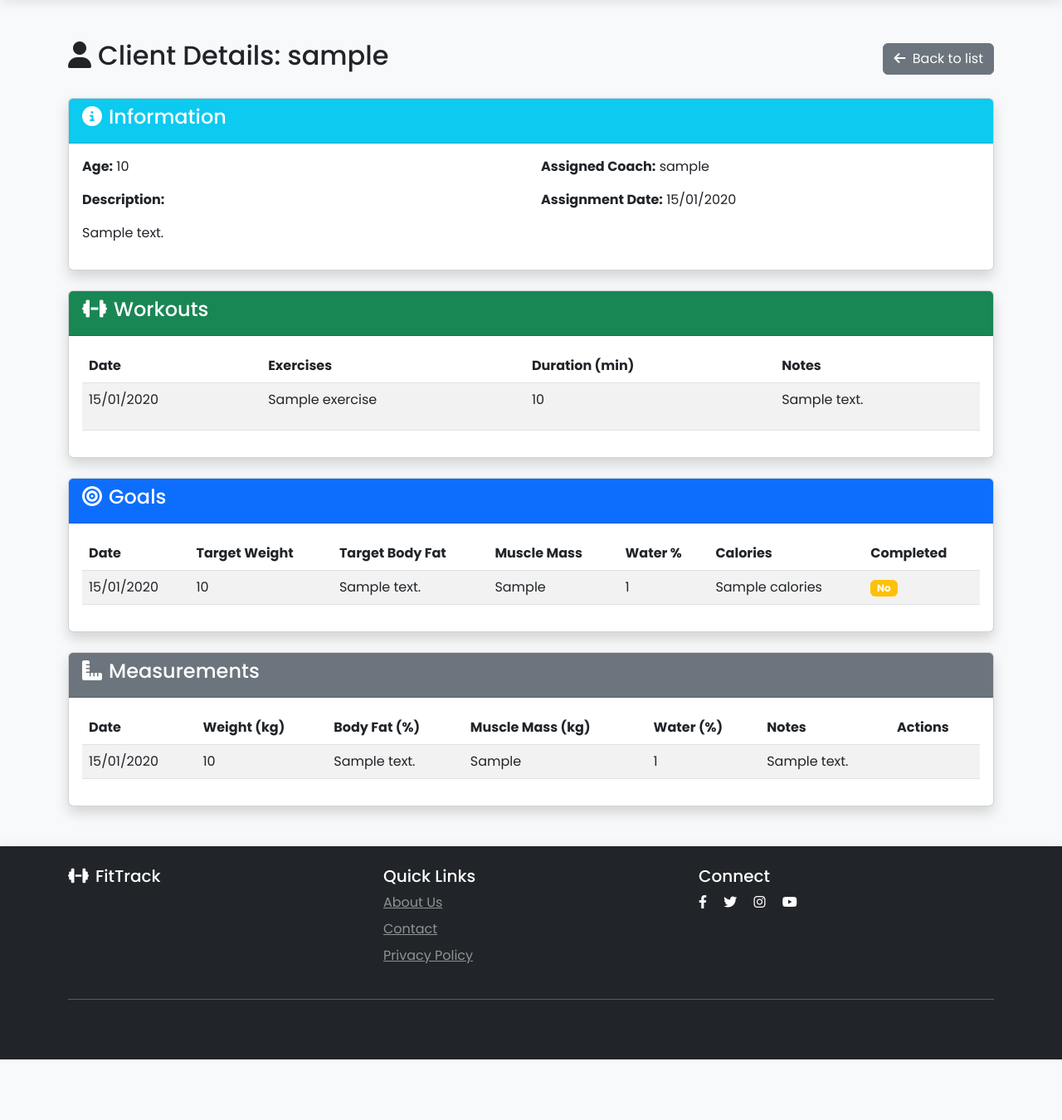
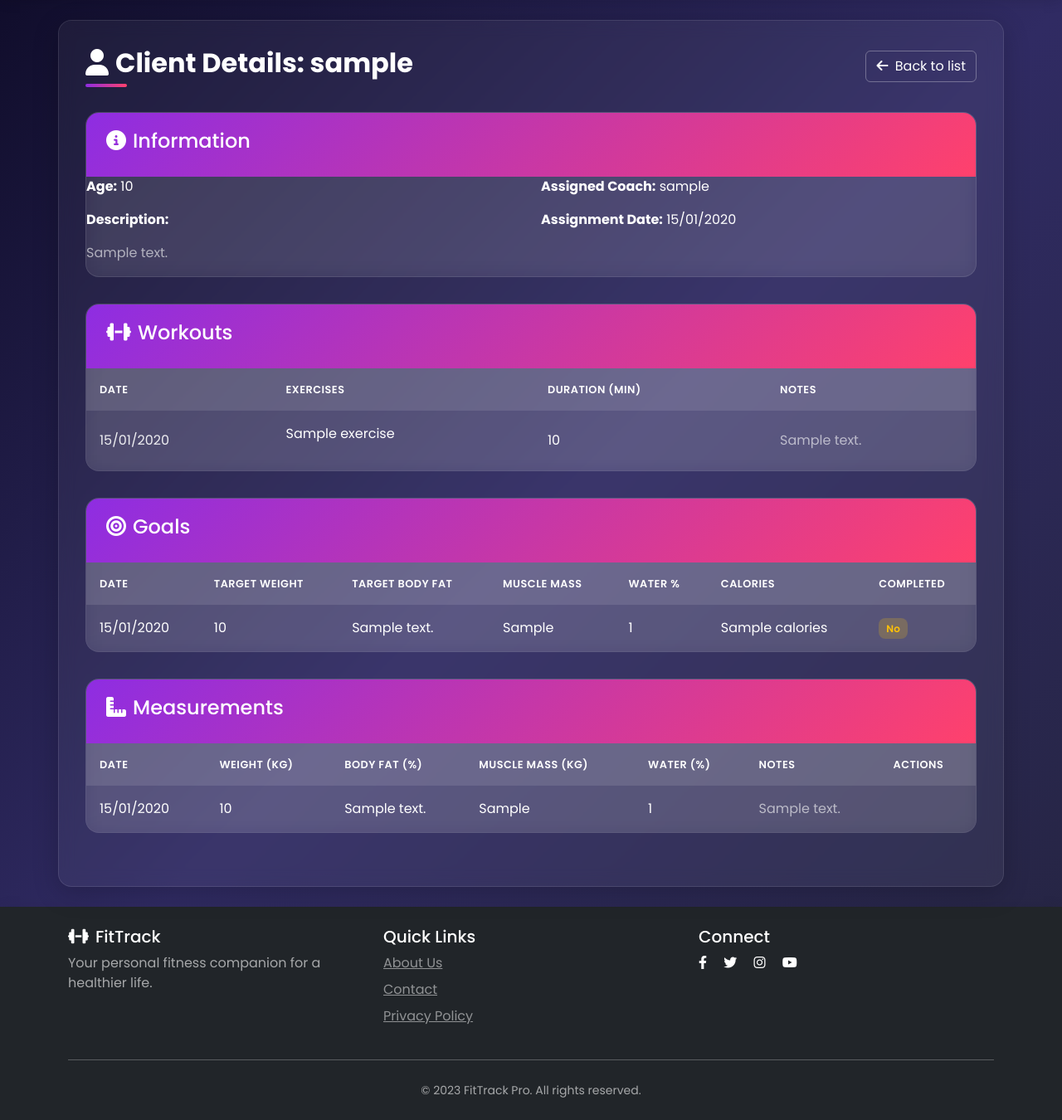
Before and after one commit to VivianiGabriele/FitTrack, a Django app: template templates/users/coach/client_detail.html in a window 1280 px wide. Shown: the part 56-1406 px from the top of the page at 83% size. Before the commit the page ends 1333 px from the top, so only its background shows below. Run offline with Django 5.2, Linux system fonts and the light colour scheme; the template is opened without the code that fills it: most values are stand-ins (such as "Sample title", 1, 10 or a date in 2020).

Commit message:
Update client_detail.html

```diff
--- a/templates/users/coach/client_detail.html
+++ b/templates/users/coach/client_detail.html
@@ -1,45 +1,239 @@
 {% extends "base.html" %}
+{% block extra_css %}
+<style>
+    /* Modern background with gradient */
+    body {
+        background: linear-gradient(135deg, #0f0c29 0%, #302b63 50%, #24243e 100%);
+        min-height: 100vh;
+        color: #f8f9fa;
+    }
 
+    /* Main container */
+    .client-container {
+        background: rgba(255, 255, 255, 0.05);
+        backdrop-filter: blur(10px);
+        border-radius: 16px;
+        padding: 2rem;
+        margin: 2rem auto;
+        box-shadow: 0 8px 32px rgba(0, 0, 0, 0.2);
+        border: 1px solid rgba(255, 255, 255, 0.1);
+    }
+
+    /* Section header */
+    .section-header {
+        margin-bottom: 2rem;
+        position: relative;
+    }
+
+    .section-header h2 {
+        color: white;
+        font-weight: 700;
+        position: relative;
+        display: inline-block;
+    }
+
+    .section-header h2:after {
+        content: '';
+        position: absolute;
+        left: 0;
+        bottom: -10px;
+        width: 50px;
+        height: 4px;
+        background: linear-gradient(90deg, #8E2DE2 0%, #FF416C 100%);
+        border-radius: 2px;
+    }
+
+    /* Modern cards */
+    .modern-card {
+        background: rgba(255, 255, 255, 0.08);
+        backdrop-filter: blur(12px);
+        border-radius: 16px;
+        border: 1px solid rgba(255, 255, 255, 0.1);
+        transition: all 0.3s ease;
+        overflow: hidden;
+        margin-bottom: 2rem;
+    }
+
+    .modern-card:hover {
+        transform: translateY(-5px);
+        box-shadow: 0 15px 30px rgba(0, 0, 0, 0.3);
+    }
+
+    /* Card header with gradient */
+    .card-header-modern {
+        background: linear-gradient(135deg, #8E2DE2 0%, #FF416C 100%);
+        color: white;
+        padding: 1.25rem 1.5rem;
+        border-bottom: none;
+    }
+
+    /* Readable tables */
+    .modern-table {
+        width: 100%;
+        background: rgba(255, 255, 255, 0.05);
+        border-collapse: separate;
+        border-spacing: 0;
+        border-radius: 0 0 12px 12px;
+        overflow: hidden;
+    }
+
+    .modern-table th {
+        background: rgba(255, 255, 255, 0.1);
+        color: white;
+        font-weight: 600;
+        padding: 1rem;
+        text-transform: uppercase;
+        font-size: 0.8rem;
+        letter-spacing: 0.5px;
+    }
+
+    .modern-table td {
+        padding: 1rem;
+        border-bottom: 1px solid rgba(255, 255, 255, 0.05);
+        color: rgba(255, 255, 255, 0.9);
+        vertical-align: middle;
+    }
+
+    .modern-table tr:last-child td {
+        border-bottom: none;
+    }
+
+    .modern-table tr:hover td {
+        background: rgba(255, 255, 255, 0.03);
+    }
+
+    /* Modern buttons */
+    .btn-modern {
+        background: linear-gradient(135deg, #8E2DE2 0%, #FF416C 100%);
+        border: none;
+        color: white;
+        font-weight: 600;
+        padding: 0.5rem 1.25rem;
+        border-radius: 8px;
+        transition: all 0.3s ease;
+        box-shadow: 0 4px 15px rgba(142, 45, 226, 0.3);
+    }
+
+    .btn-modern:hover {
+        transform: translateY(-2px);
+        box-shadow: 0 8px 25px rgba(142, 45, 226, 0.4);
+        color: white;
+    }
+
+    .btn-outline-modern {
+        border: 1px solid rgba(255, 255, 255, 0.3);
+        color: white;
+        background: transparent;
+    }
+
+    .btn-outline-modern:hover {
+        background: rgba(255, 255, 255, 0.1);
+        color: white;
+    }
+
+    /* Alert styling */
+    .alert-modern {
+        background: rgba(255, 193, 7, 0.1);
+        border: 1px solid rgba(255, 193, 7, 0.2);
+        color: rgba(255, 255, 255, 0.8);
+        border-radius: 8px;
+    }
+
+    /* Comment section */
+    .comment-section {
+        background: rgba(255, 255, 255, 0.05);
+        border-radius: 12px;
+        padding: 1.5rem;
+        border-left: 4px solid #8E2DE2;
+    }
+
+    .comment-item {
+        background: rgba(255, 255, 255, 0.08);
+        border-radius: 8px;
+        padding: 1rem;
+        margin-bottom: 1rem;
+        border-left: 3px solid #FF416C;
+    }
+
+    .comment-item-private {
+        border-left-color: #8E2DE2;
+        background: rgba(142, 45, 226, 0.08);
+    }
+
+    /* Badge styling */
+    .badge-modern {
+        font-size: 0.75rem;
+        padding: 0.35em 0.75em;
+        border-radius: 8px;
+        font-weight: 600;
+    }
+
+    .badge-success {
+        background: rgba(40, 167, 69, 0.2);
+        color: #28a745;
+    }
+
+    .badge-warning {
+        background: rgba(255, 193, 7, 0.2);
+        color: #ffc107;
+    }
+
+    /* Text colors */
+    .text-muted {
+        color: rgba(255, 255, 255, 0.6) !important;
+    }
+
+    /* Responsive */
+    @media (max-width: 768px) {
+        .client-container {
+            padding: 1rem;
+        }
+    }
+</style>
+{% endblock %}
 {% block content %}
-    <div class="container my-5">
-        <div class="d-flex justify-content-between align-items-center mb-4">
+<div class="client-container container my-4">
+    <!-- Header section -->
+    <div class="section-header">
+        <div class="d-flex justify-content-between align-items-center flex-wrap">
             <h2>
                 <i class="fas fa-user me-2"></i>Client Details: {{ client.username }}
             </h2>
-            <a href="{% url 'coach_dashboard' %}" class="btn btn-secondary">
+            <a href="{% url 'coach_dashboard' %}" class="btn btn-outline-modern">
                 <i class="fas fa-arrow-left me-1"></i> Back to list
             </a>
         </div>
+    </div>
 
     <!-- Client Information Section -->
-        <div class="card shadow mb-4">
-            <div class="card-header bg-info text-white">
+    <div class="modern-card animate-fade-in">
+        <div class="card-header-modern">
             <h4><i class="fas fa-info-circle me-2"></i>Information</h4>
         </div>
         <div class="card-body">
             <div class="row">
                 <div class="col-md-6">
-                        <p><strong>Age:</strong> {{ client.age }}</p>
-                        <p><strong>Description:</strong></p>
-                        <p>{{ client.description }}</p>
+                    <p class="text-white"><strong>Age:</strong> {{ client.age }}</p>
+                    <p class="text-white"><strong>Description:</strong></p>
+                    <p class="text-muted">{{ client.description }}</p>
                 </div>
                 <div class="col-md-6">
-                        <p><strong>Assigned Coach:</strong> {{ assignment.coach.username }}</p>
-                        <p><strong>Assignment Date:</strong> {{ assignment.date_assigned|date:"d/m/Y" }}</p>
+                    <p class="text-white"><strong>Assigned Coach:</strong> {{ assignment.coach.username }}</p>
+                    <p class="text-white"><strong>Assignment Date:</strong> {{ assignment.date_assigned|date:"d/m/Y" }}</p>
                 </div>
             </div>
         </div>
     </div>
 
     <!-- Workouts Section -->
-        <div class="card shadow mb-4">
-            <div class="card-header bg-success text-white">
+    <div class="modern-card animate-fade-in" style="animation-delay: 0.1s;">
+        <div class="card-header-modern">
             <h4><i class="fas fa-dumbbell me-2"></i>Workouts</h4>
         </div>
-            <div class="card-body">
+        <div class="card-body p-0">
             {% if workouts %}
                 <div class="table-responsive">
-                        <table class="table table-striped">
+                    <table class="modern-table">
                         <thead>
                         <tr>
                             <th>Date</th>
@@ -55,34 +249,34 @@
                                 <td>
                                     <ul class="list-unstyled">
                                         {% for exercise in workout.exercises.split %}
-                                                <li>{{ exercise }}</li>
+                                            <li class="text-white">{{ exercise }}</li>
                                         {% endfor %}
                                     </ul>
                                 </td>
-                                    <td>{{ workout.duration }}</td>
-                                    <td>{{ workout.notes|default:"-" }}</td>
+                                <td class="text-white">{{ workout.duration }}</td>
+                                <td class="text-muted">{{ workout.notes|default:"-" }}</td>
                             </tr>
                         {% endfor %}
                         </tbody>
                     </table>
                 </div>
             {% else %}
-                    <div class="alert alert-warning">
-                        No workouts recorded for this client.
+                <div class="alert alert-modern m-3">
+                    <i class="fas fa-exclamation-circle me-2"></i>No workouts recorded for this client.
                 </div>
             {% endif %}
         </div>
     </div>
 
     <!-- Goals Section -->
-        <div class="card shadow mb-4">
-            <div class="card-header bg-primary text-white">
+    <div class="modern-card animate-fade-in" style="animation-delay: 0.2s;">
+        <div class="card-header-modern">
             <h4><i class="fas fa-bullseye me-2"></i>Goals</h4>
         </div>
-            <div class="card-body">
+        <div class="card-body p-0">
             {% if goals %}
                 <div class="table-responsive">
-                        <table class="table table-striped">
+                    <table class="modern-table">
                         <thead>
                         <tr>
                             <th>Date</th>
@@ -97,17 +291,17 @@
                         <tbody>
                         {% for goal in goals %}
                             <tr>
-                                    <td>{{ goal.date|date:"d/m/Y" }}</td>
-                                    <td>{{ goal.weight|default:"-" }}</td>
-                                    <td>{{ goal.body_fat|default:"-" }}</td>
-                                    <td>{{ goal.muscle_mass|default:"-" }}</td>
-                                    <td>{{ goal.water_percentage|default:"-" }}</td>
-                                    <td>{{ goal.calories|default:"-" }}</td>
+                                <td class="text-white">{{ goal.date|date:"d/m/Y" }}</td>
+                                <td class="text-white">{{ goal.weight|default:"-" }}</td>
+                                <td class="text-white">{{ goal.body_fat|default:"-" }}</td>
+                                <td class="text-white">{{ goal.muscle_mass|default:"-" }}</td>
+                                <td class="text-white">{{ goal.water_percentage|default:"-" }}</td>
+                                <td class="text-white">{{ goal.calories|default:"-" }}</td>
                                 <td>
                                     {% if goal.is_completed %}
-                                            <span class="badge bg-success">Yes</span>
+                                        <span class="badge-modern badge-success">Yes</span>
                                     {% else %}
-                                            <span class="badge bg-warning">No</span>
+                                        <span class="badge-modern badge-warning">No</span>
                                     {% endif %}
                                 </td>
                             </tr>
@@ -116,22 +310,22 @@
                     </table>
                 </div>
             {% else %}
-                    <div class="alert alert-warning">
-                        No goals recorded for this client.
+                <div class="alert alert-modern m-3">
+                    <i class="fas fa-exclamation-circle me-2"></i>No goals recorded for this client.
                 </div>
             {% endif %}
         </div>
     </div>
 
     <!-- Measurements Section -->
-        <div class="card shadow mb-4">
-            <div class="card-header bg-secondary text-white">
+    <div class="modern-card animate-fade-in" style="animation-delay: 0.3s;">
+        <div class="card-header-modern">
             <h4><i class="fas fa-ruler-combined me-2"></i>Measurements</h4>
         </div>
-            <div class="card-body">
+        <div class="card-body p-0">
             {% if measurements %}
                 <div class="table-responsive">
-                        <table class="table table-striped">
+                    <table class="modern-table">
                         <thead>
                         <tr>
                             <th>Date</th>
@@ -146,15 +340,15 @@
                         <tbody>
                         {% for m in measurements %}
                             <tr>
-                                    <td>{{ m.date|date:"d/m/Y" }}</td>
-                                    <td>{{ m.weight|default:"-" }}</td>
-                                    <td>{{ m.body_fat|default:"-" }}</td>
-                                    <td>{{ m.muscle_mass|default:"-" }}</td>
-                                    <td>{{ m.water_percentage|default:"-" }}</td>
-                                    <td>{{ m.notes|default:"-" }}</td>
+                                <td class="text-white">{{ m.date|date:"d/m/Y" }}</td>
+                                <td class="text-white">{{ m.weight|default:"-" }}</td>
+                                <td class="text-white">{{ m.body_fat|default:"-" }}</td>
+                                <td class="text-white">{{ m.muscle_mass|default:"-" }}</td>
+                                <td class="text-white">{{ m.water_percentage|default:"-" }}</td>
+                                <td class="text-muted">{{ m.notes|default:"-" }}</td>
                                 <td>
-                                        {% if request.user.is_coach %}
-                                            <button class="btn btn-sm btn-primary" data-bs-toggle="collapse"
+                                    {% if request.user == assignment.coach %}
+                                        <button class="btn btn-sm btn-modern" data-bs-toggle="collapse"
                                                 data-bs-target="#commentForm{{ m.id }}">
                                             <i class="fas fa-comment me-1"></i> Comment
                                         </button>
@@ -162,61 +356,62 @@
                                 </td>
                             </tr>
                             <!-- Comment Form Row -->
-                                {% if request.user.is_coach %}
+                            {% if request.user == assignment.coach %}
                                 <tr class="collapse" id="commentForm{{ m.id }}">
                                     <td colspan="7">
-                                            <div class="p-3 bg-light">
-                                                <h6>Add Comment</h6>
+                                        <div class="comment-section p-3">
+                                            <h6 class="text-white">Add Comment</h6>
                                             <form method="post" action="{% url 'add_measurement_comment' m.id %}">
                                                 {% csrf_token %}
                                                 <div class="mb-3">
                                                     <textarea name="comment" class="form-control" rows="3"
+                                                              style="background: rgba(255, 255, 255, 0.1); color: white; border: 1px solid rgba(255, 255, 255, 0.2);"
                                                               placeholder="Enter your comment..." required></textarea>
                                                 </div>
                                                 <div class="form-check mb-3">
                                                     <input type="checkbox" name="is_private" id="private{{ m.id }}"
-                                                               class="form-check-input">
-                                                        <label for="private{{ m.id }}" class="form-check-label">
+                                                           class="form-check-input" style="background: rgba(255, 255, 255, 0.1);">
+                                                    <label for="private{{ m.id }}" class="form-check-label text-muted">
                                                         Private comment (visible only to coaches)
                                                     </label>
                                                 </div>
-                                                    <button type="submit" class="btn btn-success btn-sm">
+                                                <button type="submit" class="btn btn-sm btn-modern">
                                                     <i class="fas fa-paper-plane me-1"></i> Submit
                                                 </button>
                                             </form>
 
                                             <!-- Existing Comments -->
+                                            {% if m.progress_report %}
                                                 {% with m.progress_report.comments.all as comments %}
                                                     {% if comments %}
                                                         <div class="mt-3">
-                                                            <h6>Previous Comments</h6>
+                                                            <h6 class="text-white">Previous Comments</h6>
                                                             {% for comment in comments %}
-                                                                <div class="card mb-2 {% if comment.is_private %}bg-light{% endif %}">
-                                                                    <div class="card-body">
+                                                                <div class="comment-item {% if comment.is_private %}comment-item-private{% endif %}">
                                                                     <div class="d-flex justify-content-between">
-                                                                            <strong>{{ comment.coach.username }}</strong>
-                                                                            <small>{{ comment.created_at|date:"d/m/Y H:i" }}</small>
+                                                                        <strong class="text-white">{{ comment.coach.username }}</strong>
+                                                                        <small class="text-muted">{{ comment.created_at|date:"d/m/Y H:i" }}</small>
                                                                     </div>
-                                                                        <p>{{ comment.comment }}</p>
+                                                                    <p class="text-muted mb-1">{{ comment.comment }}</p>
                                                                     {% if comment.is_private %}
-                                                                            <span class="badge bg-warning text-dark">
-                                                        <i class="fas fa-lock"></i> Private
+                                                                        <span class="badge-modern" style="background: rgba(142, 45, 226, 0.2); color: #8E2DE2;">
+                                                                            <i class="fas fa-lock me-1"></i> Private
                                                                         </span>
                                                                     {% endif %}
                                                                     {% if comment.coach == request.user %}
                                                                         <div class="mt-2">
                                                                             <a href="{% url 'delete_progress_comment' comment.pk %}"
-                                                                                   class="btn btn-sm btn-outline-danger">
+                                                                               class="btn btn-sm btn-outline-modern">
                                                                                 <i class="fas fa-trash me-1"></i> Delete
                                                                             </a>
                                                                         </div>
                                                                     {% endif %}
                                                                 </div>
-                                                                </div>
                                                             {% endfor %}
                                                         </div>
                                                     {% endif %}
                                                 {% endwith %}
+                                            {% endif %}
                                         </div>
                                     </td>
                                 </tr>
@@ -226,13 +421,29 @@
                     </table>
                 </div>
             {% else %}
-                    <div class="alert alert-warning">
-                        No measurements recorded for this client.
+                <div class="alert alert-modern m-3">
+                    <i class="fas fa-exclamation-circle me-2"></i>No measurements recorded for this client.
                 </div>
             {% endif %}
         </div>
     </div>
+</div>
 
-
-    </div>
+{% block extra_js %}
+<script>
+    document.addEventListener('DOMContentLoaded', function() {
+        // Add animations to cards
+        const cards = document.querySelectorAll('.modern-card');
+        cards.forEach((card, index) => {
+            card.style.opacity = '0';
+            card.style.transform = 'translateY(20px)';
+            setTimeout(() => {
+                card.style.transition = 'all 0.6s ease-out';
+                card.style.opacity = '1';
+                card.style.transform = 'translateY(0)';
+            }, 150 * index);
+        });
+    });
+</script>
 {% endblock %}
+{% endblock %}
```
Lines whose indentation alone changed are shown as unchanged.
